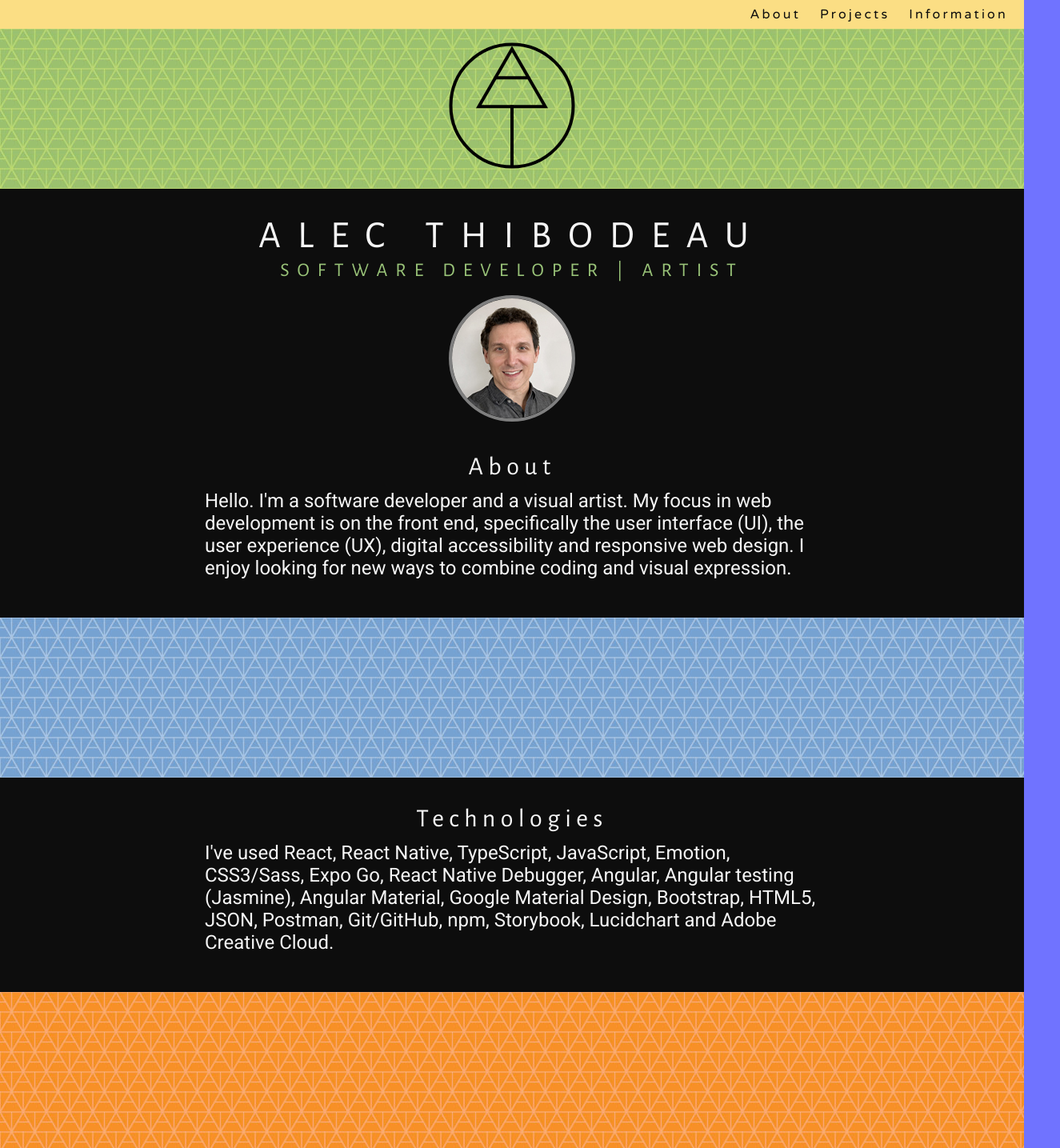
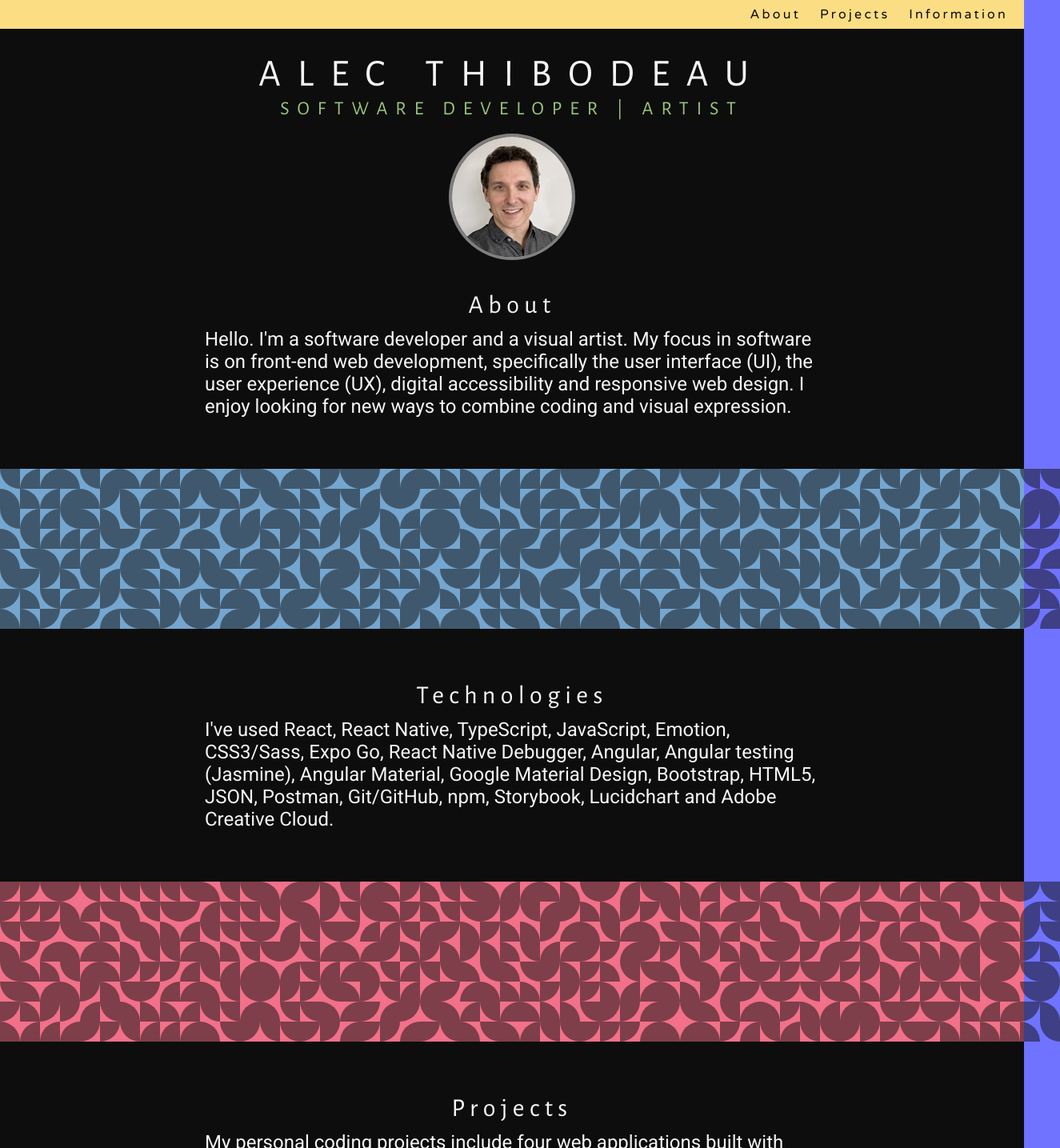
Before and after one commit to alecthibodeau/alecthibodeau.github.io, a React (Create React App) app: page / in a window 1280 px wide. Shown: the top 1435 px of the page at 80% size, 1325 px wide, since content can reach past the window. Built offline with nearby package versions, Linux system fonts and the light colour scheme.

Commit message:
Add WedgeBanner component

```diff
--- a/src/components/CodePortfolio.tsx
+++ b/src/components/CodePortfolio.tsx
@@ -1,15 +1,32 @@
+import { useEffect, useState } from 'react';
+
 /* Components */
 import Footer from './Footer';
 import Header from './Header';
 import Main from './Main';
 
 function CodePortfolio(): JSX.Element {
+  const [viewportWidth, setViewportWidth] = useState<number>(window.innerWidth);
+  const [isBreakpointXs, setIsBreakpointXs] = useState<boolean>(true);
+
+  const breakpointSm: number = 576;
+  const resize: string = 'resize';
+
+  useEffect(() => {
+    window.addEventListener(resize, getViewportWidth);
+    setIsBreakpointXs(viewportWidth < breakpointSm);
+    return(() => window.removeEventListener(resize, getViewportWidth));
+  }, [viewportWidth]);
+
+  function getViewportWidth(): void {
+    setViewportWidth(window.innerWidth);
+  }
 
   return (
     <div>
       <Header />
-      <Main />
-      <Footer />
+      <Main isBreakpointXs={isBreakpointXs} viewportWidth={viewportWidth} />
+      <Footer isBreakpointXs={isBreakpointXs} viewportWidth={viewportWidth} />
     </div>
   );
 }
--- a/src/components/Footer.tsx
+++ b/src/components/Footer.tsx
@@ -1,3 +1,6 @@
+/* Components */
+import WedgeBanner from './WedgeBanner';
+
 /* Constants */
 import constants from '../constants';
 
@@ -7,8 +10,10 @@ import InformationItem from '../interfaces/InformationItem';
 /* Helpers */
 import helpers from '../helpers';
 
+function Footer(props: { isBreakpointXs: boolean, viewportWidth: number }): JSX.Element {
+  const { sections } = constants;
+
   function renderInformationItem(item: InformationItem, index: number): JSX.Element {
-
     return (
       <a
         key={`${item.name}-${index}`}
@@ -24,13 +29,17 @@ function renderInformationItem(item: InformationItem, index: number): JSX.Elemen
     );
   }
 
-function Footer(): JSX.Element {
   return (
     <footer>
-      <div className="banner-04"></div>
-      <section id={constants.sections.information}>
+      <WedgeBanner
+        id={sections.information}
+        isBreakpointXs={props.isBreakpointXs}
+        viewportWidth={props.viewportWidth}
+        index={3}
+      />
+      <section id={sections.information}>
         <div className="section-title">
-          {helpers.formatTitleCase(constants.sections.information)}
+          {helpers.formatTitleCase(sections.information)}
         </div>
         <div className="information-box">
           {constants.informationItems.map(renderInformationItem)}
--- a/src/components/Main.tsx
+++ b/src/components/Main.tsx
@@ -1,5 +1,6 @@
 /* Constants */
 import constants from '../constants';
+import WedgeBanner from './WedgeBanner';
 
 /* Interfaces */
 import ProjectItem from '../interfaces/ProjectItem';
@@ -10,15 +11,15 @@ import Project from './Project';
 /* Helpers */
 import helpers from '../helpers';
 
-function Main(): JSX.Element {
+function Main(props: { isBreakpointXs: boolean, viewportWidth: number }): JSX.Element {
   const {
     headshot,
-    tree,
     projectItems,
     sections,
     hypertextReference
   } = constants;
 
+  const { formatTitleCase } = helpers;
   const selectProjects = projectItems.slice(0, 3);
 
   /**
@@ -46,10 +47,7 @@ function Main(): JSX.Element {
 
   return (
     <main>
-      <div className="banner-01">
-        <img className="tree" src={tree} alt="AT tree logo" />
-      </div>
-      <div id={sections.about} className="name-and-occupations">
+      <div className="name-and-occupations">
         <h1 className="name">Alec Thibodeau</h1>
         <h2 className="occupations">
           <span>Software Developer</span>
@@ -57,19 +55,23 @@ function Main(): JSX.Element {
           <span>Artist</span>
         </h2>
       </div>
-      <section>
+      <section id={sections.about}>
         <img src={headshot} className="headshot-img" alt="Alec Thibodeau headshot" />
-        <div className="section-title">{helpers.formatTitleCase(sections.about)}</div>
+        <div className="section-title">{formatTitleCase(sections.about)}</div>
         <p>
           Hello. I'm a software developer and a visual artist. My focus in
-          web development is on the front end, specifically the user interface (UI),
+          software is on front-end web development, specifically the user interface (UI),
           the user experience (UX), digital accessibility and responsive web design.
           I enjoy looking for new ways to combine coding and visual expression.
         </p>
       </section>
-      <div className="banner-02"></div>
+      <WedgeBanner
+        isBreakpointXs={props.isBreakpointXs}
+        viewportWidth={props.viewportWidth}
+        index={1}
+      />
       <section>
-        <div className="section-title">{helpers.formatTitleCase(sections.technologies)}</div>
+        <div className="section-title">{formatTitleCase(sections.technologies)}</div>
         <p>
           I've used React, React Native, TypeScript, JavaScript, Emotion,
           CSS3/Sass, Expo Go, React Native Debugger, Angular, Angular testing
@@ -77,12 +79,17 @@ function Main(): JSX.Element {
           Postman, Git/GitHub, npm, Storybook, Lucidchart and Adobe Creative Cloud.
         </p>
       </section>
-      <div id={sections.projects} className="banner-03"></div>
+      <WedgeBanner
+        id={sections.projects}
+        isBreakpointXs={props.isBreakpointXs}
+        viewportWidth={props.viewportWidth}
+        index={2}
+      />
       <section>
-        <div className="section-title">{helpers.formatTitleCase(sections.projects)}</div>
+        <div className="section-title">{formatTitleCase(sections.projects)}</div>
         <p>
-          My personal coding projects include four web applications built with React, TypeScript and Sass.
-          These are live and interactive &mdash; and their code is
+          My personal coding projects include four web applications built with React,
+          TypeScript and Sass. These are live and interactive &mdash; and their code is
           viewable at <a href={hypertextReference.gitHub} className="text-link">GitHub</a>.
           I also handle their UI and UX design: with features like semantic HTML,
           accessible elements, mobile-first responsiveness and custom color palettes.
--- /dev/null
+++ b/src/components/WedgeBanner.tsx
@@ -0,0 +1,39 @@
+/* Constants */
+import constants from '../constants';
+
+/* Helpers */
+import helpers from '../helpers';
+
+function WedgeBanner(props: { id?: string, isBreakpointXs: boolean, viewportWidth: number, index: number }): JSX.Element {
+  const { wedgeDirection } = constants;
+  const { setRandomNumber } = helpers;
+
+  const maxNumber: number = 4;
+  const fourRows: number = 4;
+  const eightRows: number = 8;
+
+  function renderWedge(item: string, index: number): JSX.Element {
+    return (
+      <div
+        key={`${item}-${index}`}
+        className={`wedge ${wedgeDirection[setRandomNumber(maxNumber)]}`}>
+      </div>
+    );
+  }
+
+  function renderWedgeRow(item: string, index: number): JSX.Element {
+    return (
+      <div key={`${item}-${index}`} className="wedge-row">
+        {Array(Math.floor(props.viewportWidth/24)).fill('wedge').map(renderWedge)}
+      </div>
+    );
+  }
+
+  return (
+    <div id={props.id ? props.id : `banner${props.index}`} className={`banner-0${props.index}`}>
+      {Array(props.isBreakpointXs ? fourRows : eightRows).fill('wedge-row').map(renderWedgeRow)}
+    </div>
+  );
+}
+
+export default WedgeBanner;
--- a/src/constants.ts
+++ b/src/constants.ts
@@ -28,14 +28,14 @@ const hypertextReference = {
   linkedIn: 'https://www.linkedin.com/in/alecthibodeau',
   mailTo: 'mailto:alec@alect.me',
   pdfResumeView: 'https://github.com/alecthibodeau/alecthibodeau.github.io/blob/main/src/assets/documents/alec_thibodeau_resume_web.pdf'
-}
+};
 
 const sections = {
   about: 'about',
   technologies: 'technologies',
   projects: 'projects',
   information: 'information'
-}
+};
 
 const navItems: string[] = [sections.about, sections.projects, sections.information];
 
@@ -109,7 +109,7 @@ const projectItems: ProjectItem[] = [
     clientRepo: 'https://github.com/alecthibodeau/tic-tac-toe-client',
     image: ticTacToe
   }
-]
+];
 
 const informationItems: InformationItem[] = [
   {
@@ -132,7 +132,14 @@ const informationItems: InformationItem[] = [
     href: hypertextReference.pdfResumeView,
     image: resume
   }
-]
+];
+
+const wedgeDirection: { [key: number]: string } = {
+  0: 'top-left',
+  1: 'top-right',
+  2: 'bottom-left',
+  3: 'bottom-right'
+};
 
 const constants = {
   headshot,
@@ -141,7 +148,8 @@ const constants = {
   sections,
   projectItems,
   informationItems,
-  hypertextReference
+  hypertextReference,
+  wedgeDirection
 };
 
 export default constants;
--- a/src/helpers.ts
+++ b/src/helpers.ts
@@ -2,8 +2,13 @@ function formatTitleCase(text: string): string {
   return text.charAt(0).toUpperCase()+text.slice(1);
 }
 
+function setRandomNumber(maxNumber: number): number {
+  return Math.floor(Math.random() * maxNumber);
+}
+
 const helpers = {
-  formatTitleCase
+  formatTitleCase,
+  setRandomNumber
 }
 
 export default helpers;
--- a/src/styles/_variables.scss
+++ b/src/styles/_variables.scss
@@ -32,8 +32,7 @@ $border-radius-project: 10px;
 
 $letter-spacing-standard: .25vw;
 
-/* Images */
+/* Dimensions */
 
-$coolTile: '../assets/images/thibodeau_cool_tile.jpg';
-$greenTile: '../assets/images/thibodeau_green_tile.jpg';
-$sunnyTile: '../assets/images/thibodeau_sunny_tile.jpg';
+$wedge-standard: 25px;
+$one-hundred-percent: 100%;
--- a/src/styles/styles.scss
+++ b/src/styles/styles.scss
@@ -36,39 +36,60 @@ footer {
   background-color: $application-background-color;
 }
 
-.tree {
-  width: 57%;
-  height: 57%;
-  margin-top: 65px;
+main {
+  padding-bottom: 16px;
+}
+
+.wedge-row {
+  display: flex;
+  opacity: .5;
+}
+
+.wedge {
+  width: $wedge-standard;
+  height: $wedge-standard;
+  min-width: $wedge-standard;
+  background-color: $application-background-color;
+
+  &.top-left {
+    border-top-left-radius: $one-hundred-percent;
+  }
+
+  &.top-right {
+    border-top-right-radius: $one-hundred-percent;
+  }
+
+  &.bottom-left {
+    border-bottom-left-radius: $one-hundred-percent;
+  }
+
+  &.bottom-right {
+    border-bottom-right-radius: $one-hundred-percent;
+  }
+}
+
+[class^='banner'] {
+  height: 100px;
 }
 
 .banner-01 {
-  position: relative;
-  bottom: 14px;
-  height: 200px;
-  background-image: url($greenTile);
-}
-
-.banner-02,
-.banner-03,
-.banner-04 {
-  height: 100px;
+  margin: 64px auto;
+  background-color: $rainbow-blue;
 }
 
 .banner-02 {
-  background-image: url($coolTile);
+  margin: 64px auto;
+  background-color: $rainbow-red;
 }
 
 .banner-03 {
-  background-image: url($sunnyTile);
-}
-
-.banner-04 {
-  background-image: url($greenTile);
+  margin-bottom: 64px;
+  background-color: $rainbow-green;
 }
 
 .name-and-occupations {
-  margin: 16px auto;
+  padding-top: 4rem;
+  margin: auto auto 16px;
   text-transform: uppercase;
 
   h1,
@@ -231,11 +252,11 @@ p {
     text-decoration: none;
 
     &:nth-child(2) {
-      border-color: $rainbow-blue;
+      border-color: $rainbow-green;
     }
 
     &:nth-child(3) {
-      border-color: $rainbow-green;
+      border-color: $rainbow-blue;
     }
 
     &:nth-child(4) {
@@ -329,18 +350,7 @@ p {
     justify-content: flex-end;
   }
 
-  .tree {
-    width: initial;
-    height: initial;
-  }
-
-  .banner-01 {
-    height: 250px;
-  }
-
-  .banner-02,
-  .banner-03,
-  .banner-04 {
+  [class^='banner'] {
     height: 200px;
   }
 
```
Lines whose indentation alone changed are shown as unchanged.
